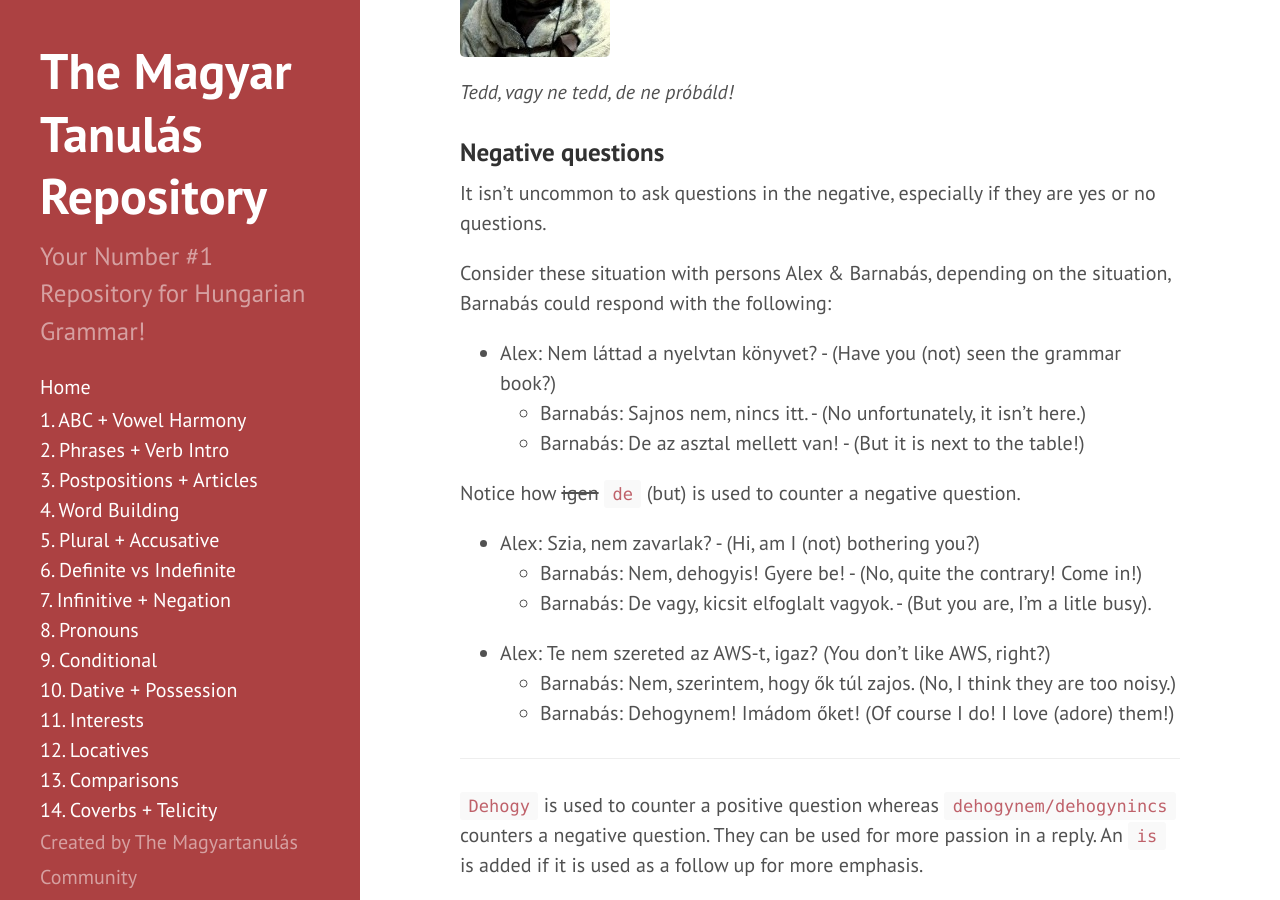
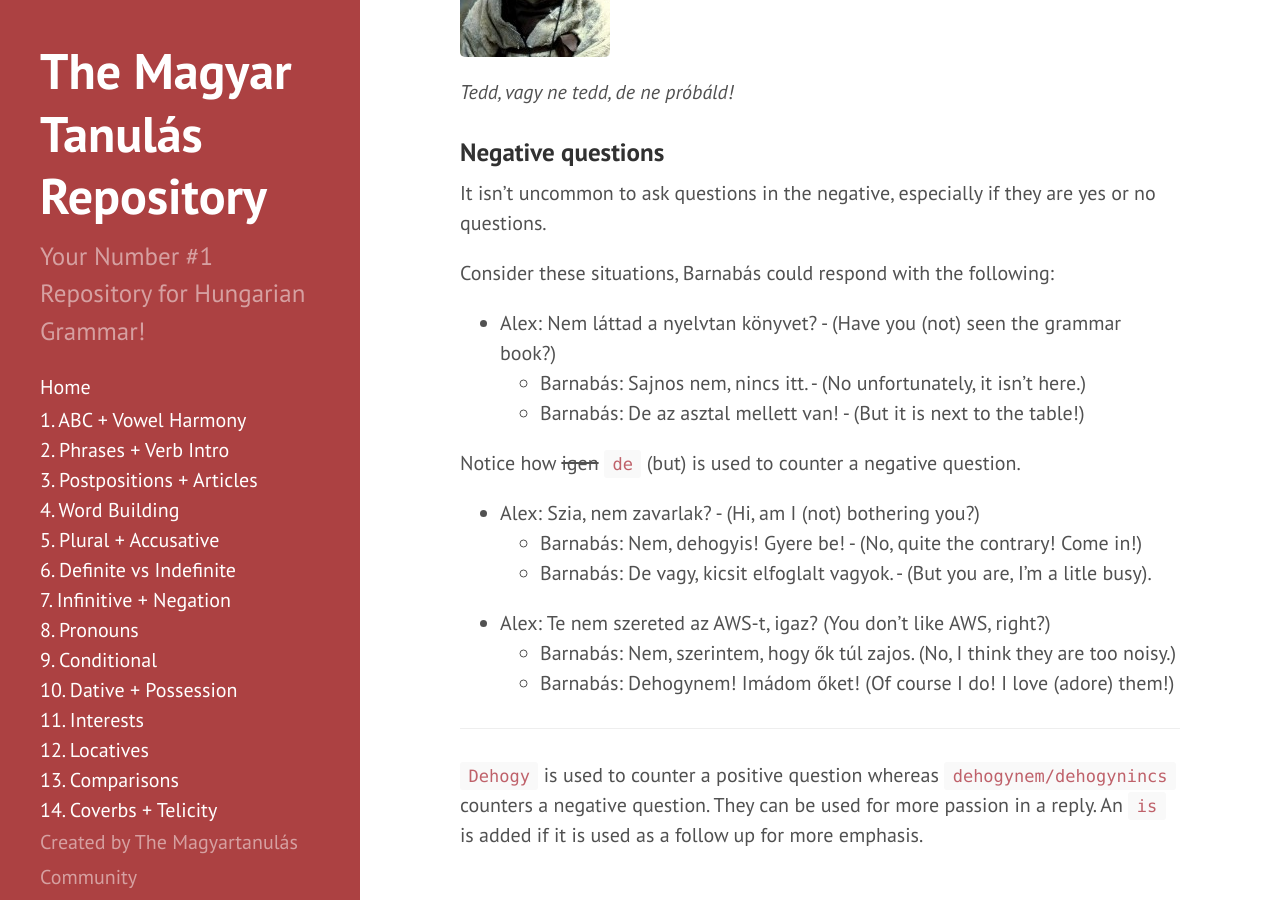
Before and after one commit to Magyartanulas/magyartanulas.github.io, a Jekyll site: the page built from infinitive_negation.md, in a window 1280 px wide and 900 px high, scrolled down 5051 px. Built offline with Jekyll 4.4.1, drawn with Linux system fonts in a browser that asks for light colours; Markdown is read by kramdown in place of the engine named in the settings; some of the changed text lies outside the part shown.

Commit message:
Update infinitive_negation.md

```diff
--- a/infinitive_negation.md
+++ b/infinitive_negation.md
@@ -153,7 +153,7 @@ With the imperative and subjunctive mood, the negation becomes `ne` and `se`. So
 
 It isn't uncommon to ask questions in the negative, especially if they are yes or no questions.
 
-Consider these situation with persons Alex & Barnabás, depending on the situation, Barnabás could respond with the following:
+Consider these situations, Barnabás could respond with the following:
 
 * Alex: Nem láttad a nyelvtan könyvet? - (Have you (not) seen the grammar book?)
   * Barnabás: Sajnos nem, nincs itt. - (No unfortunately, it isn't here.)
```
Also changed, not shown: other parts of infinitive_negation.md (+1 -1 lines).
